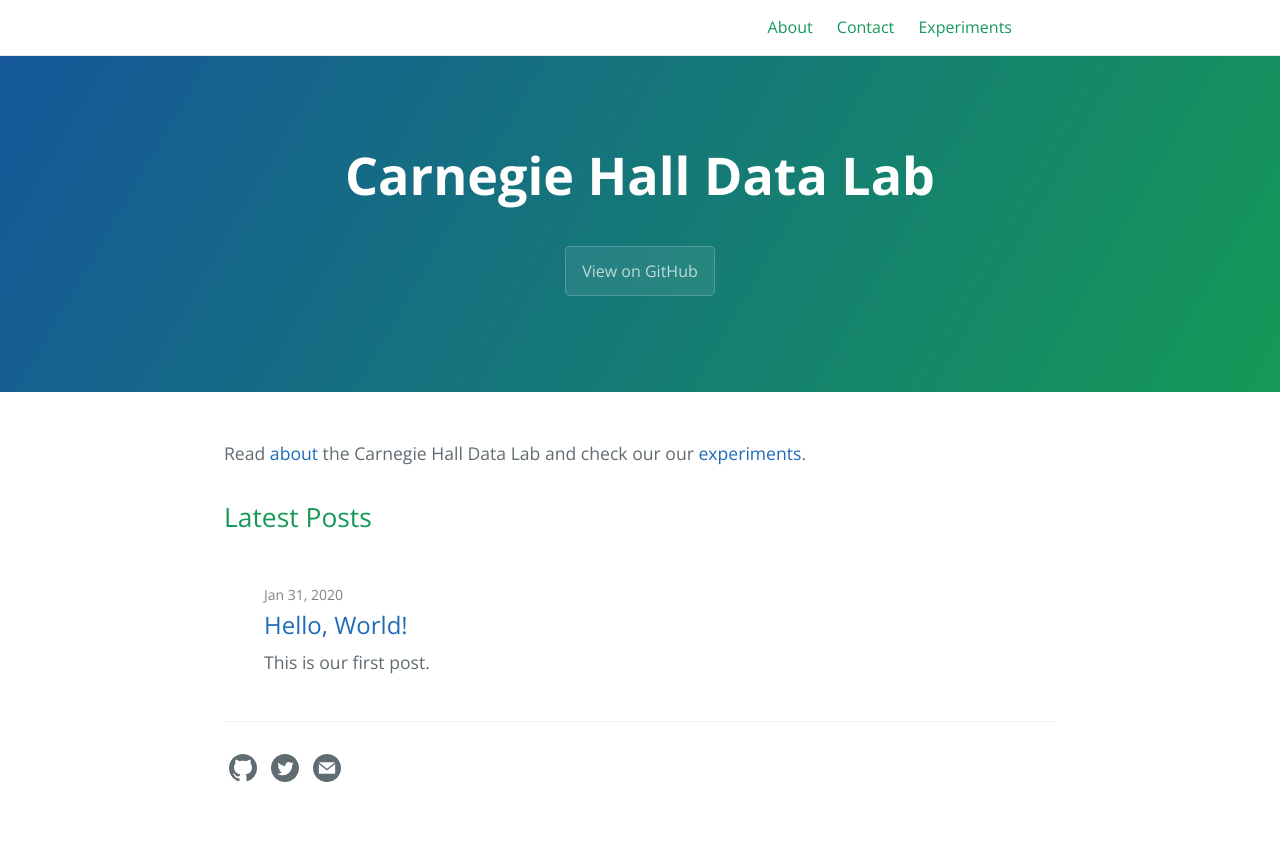
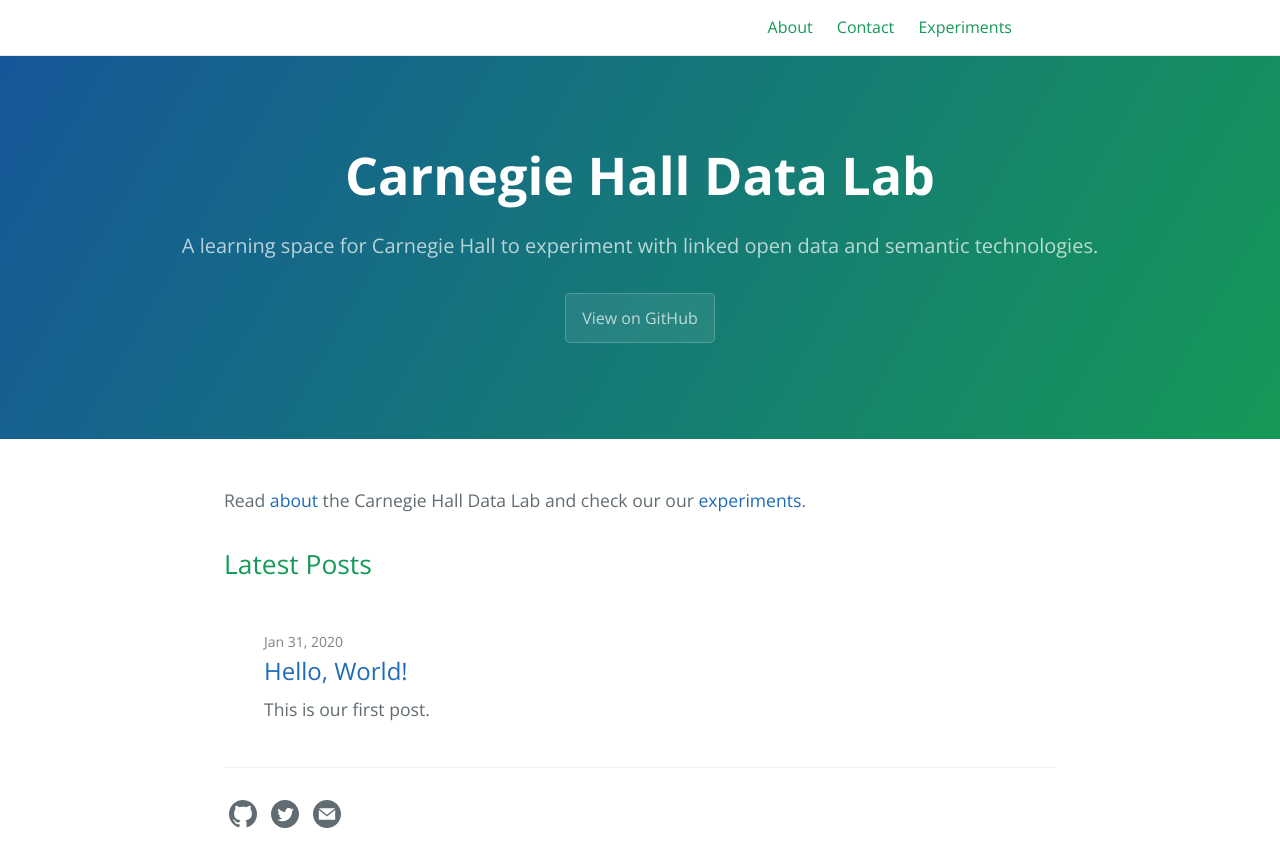
Before and after one commit to CarnegieHall/datalab, a Jekyll site: the page built from index.md, in a window 1280 px wide. Shown: the top 867 px of the page. Built offline with Jekyll 4.4.1, drawn with Linux system fonts in a browser that asks for light colours; the repository's description, which GitHub fills in, is left out.

Commit message:
Add title and description

```diff
--- a/_config.yml
+++ b/_config.yml
@@ -1,2 +1,3 @@
 theme:
-title: Carnegie Hall Data Lab
+title: "Carnegie Hall Data Lab"
+description: "A learning space for Carnegie Hall to experiment with linked open data and semantic technologies."
```
